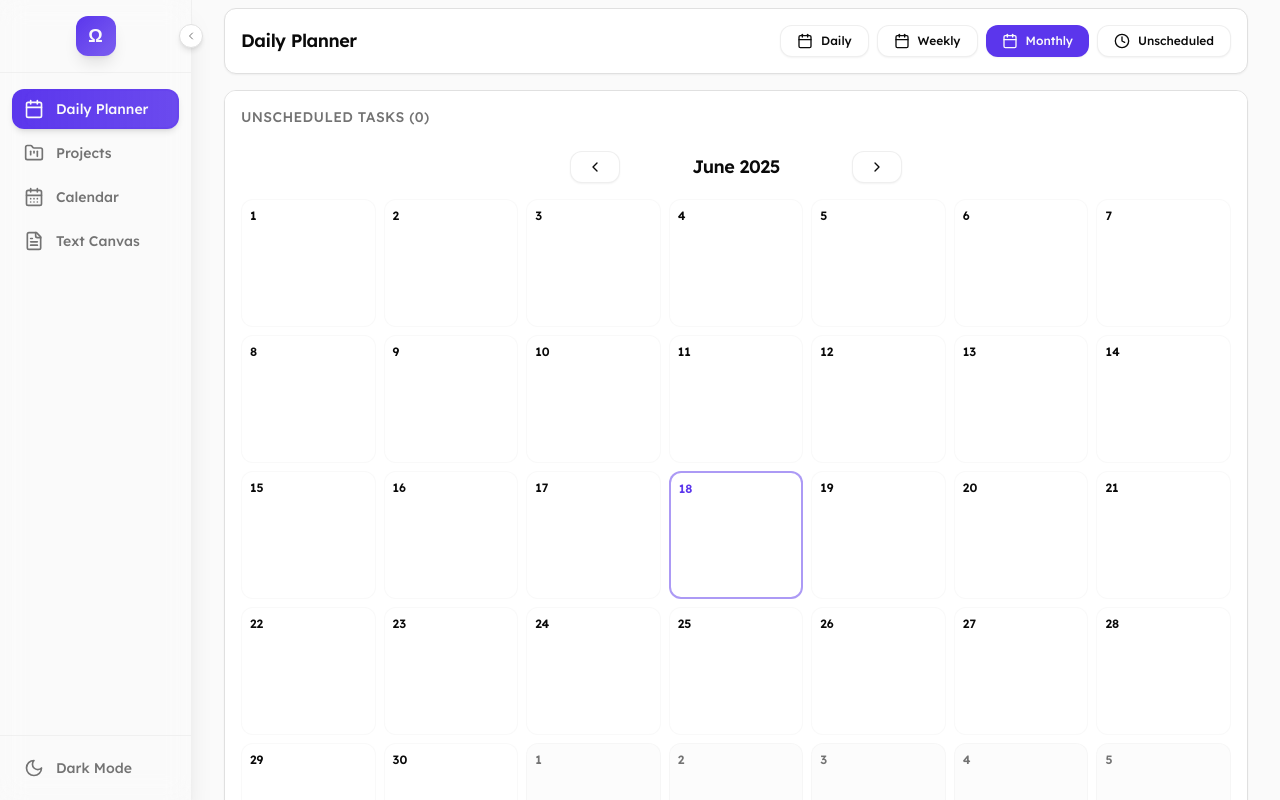
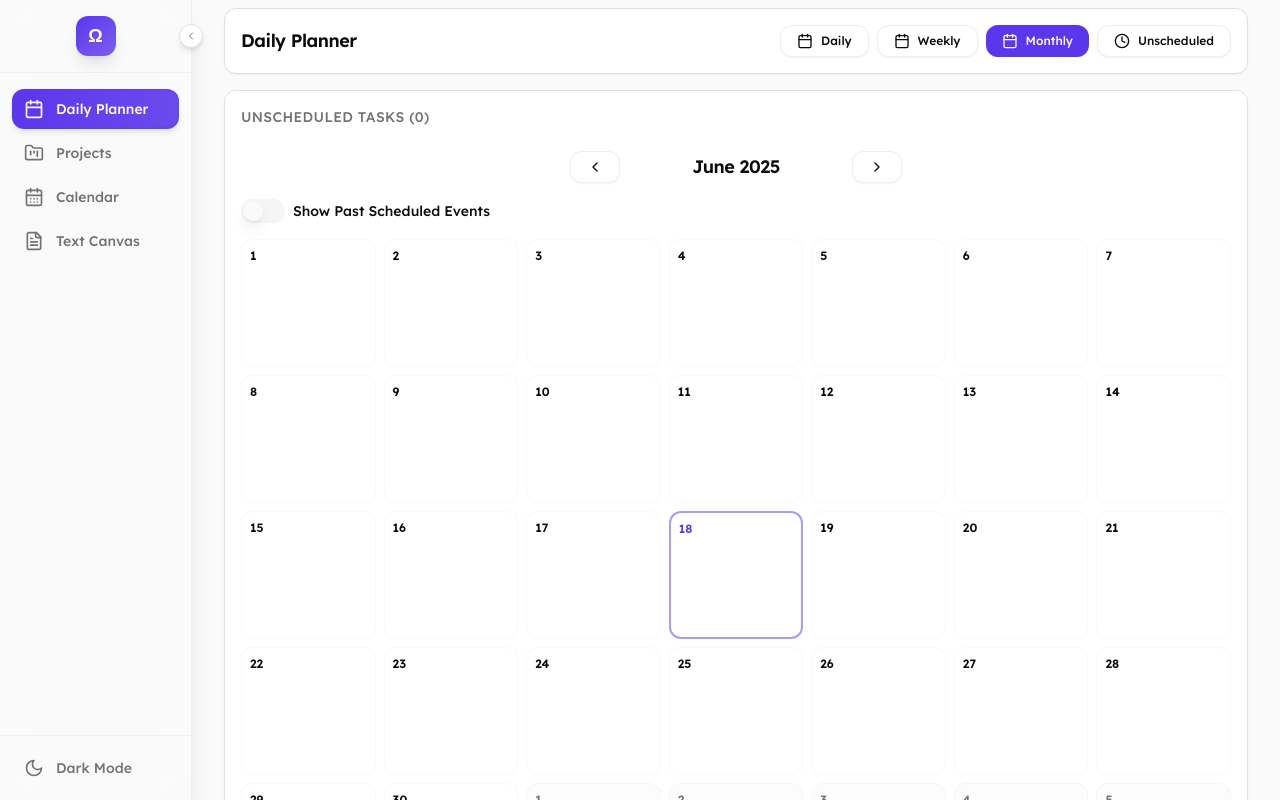
Before and after one commit to obihughes/omega-planner, a Next.js app: page / in a window 1280 px wide. Both pictures are taken after a click on the button "Monthly". Shown: the top 800 px of the page. Built offline with nearby package versions, Linux system fonts and the light colour scheme.

Commit message:
Feat: Implement monthly task pinning feature

```diff
--- a/components/planner/DailyPlanner.tsx
+++ b/components/planner/DailyPlanner.tsx
@@ -751,6 +751,7 @@ export default function DailyPlanner() {
             <TaskAssignmentCalendar
               poolTasks={generalPoolTasks}
               scheduledTasks={tasksByDate}
+              pinnedTasks={pinnedTasks}
               onAssignTask={handleAssignTask}
               onUnassignTask={handleUnassignTask}
               onRescheduleTask={handleRescheduleTask}
--- a/components/planner/EditTaskModal.tsx
+++ b/components/planner/EditTaskModal.tsx
@@ -7,6 +7,8 @@ import { CustomTimePicker } from '@/components/primitives';
 import { Popover, PopoverContent, PopoverTrigger } from "@/components/ui/popover";
 import { Calendar } from "@/components/ui/calendar";
 import { Button } from "@/components/ui/button";
+import { Switch } from "@/components/ui/switch";
+import { Label } from "@/components/ui/label";
 import { cn } from "../../lib/utils";
 import { getDateWithoutTime, dateFromDateKey, getDateKey } from '@/utils/dateUtils';
 
@@ -59,6 +61,7 @@ export const EditTaskModal: React.FC<EditTaskModalProps> = ({
   const [duration, setDuration] = useState(taskToEdit.duration);
   const [color, setColor] = useState(taskToEdit.color || TASK_COLORS[DEFAULT_TASK_COLOR_INDEX]);
   const [notes, setNotes] = useState(taskToEdit.notes || '');
+  const [isMonthlyPinned, setIsMonthlyPinned] = useState(taskToEdit.isMonthlyPinned || false);
   const [selectedDate, setSelectedDate] = useState<Date>(
     taskToEdit.baseDate ? dateFromDateKey(taskToEdit.baseDate) : new Date()
   );
@@ -76,6 +79,7 @@ export const EditTaskModal: React.FC<EditTaskModalProps> = ({
     setDuration(taskToEdit.duration);
     setColor(taskToEdit.color || TASK_COLORS[DEFAULT_TASK_COLOR_INDEX]);
     setNotes(taskToEdit.notes || '');
+    setIsMonthlyPinned(taskToEdit.isMonthlyPinned || false);
     setSelectedDate(
       taskToEdit.baseDate ? dateFromDateKey(taskToEdit.baseDate) : new Date()
     );
@@ -156,6 +160,7 @@ export const EditTaskModal: React.FC<EditTaskModalProps> = ({
       duration,
       color,
       notes,
+      isMonthlyPinned,
       baseDate: getDateKey(selectedDate)
     };
     onSave(finalTask, { isNew: taskToEdit.isNew, isFromPool: taskToEdit.isFromPool });
@@ -285,6 +290,11 @@ export const EditTaskModal: React.FC<EditTaskModalProps> = ({
             </div>
           </div>
 
+          <div className="flex items-center space-x-2">
+            <Switch id="monthly-pin" checked={isMonthlyPinned} onCheckedChange={setIsMonthlyPinned} />
+            <Label htmlFor="monthly-pin">Show on Monthly Calendar</Label>
+          </div>
+
           <div>
             {/* <label htmlFor="taskNotes" className="block text-sm font-medium text-neutral-300 mb-1">Notes</label> */}
             <textarea
--- a/components/planner/TaskAssignmentCalendar.tsx
+++ b/components/planner/TaskAssignmentCalendar.tsx
@@ -1,16 +1,19 @@
 'use client';
 
 import React, { useState, useMemo } from 'react';
-import { Task } from '@/types/planner';
-import { ChevronLeft, ChevronRight, Clock, Calendar as CalendarIcon, Edit3, ArrowLeft } from 'lucide-react';
+import { Task, PinnedTask } from '@/types/planner';
+import { ChevronLeft, ChevronRight, Clock, Calendar as CalendarIcon, Edit3, ArrowLeft, Pin } from 'lucide-react';
 import { Button } from '@/components/ui/button';
 import { cn } from '@/lib/utils';
 import { formatDuration } from '@/utils/formatters';
 import { QuickAddTaskModal } from '@/components/modals/QuickAddTaskModal';
+import { Label } from '@/components/ui/label';
+import { Switch } from '@/components/ui/switch';
 
 interface TaskAssignmentCalendarProps {
   poolTasks: Task[];
   scheduledTasks: Map<string, Task[]>; // tasksByDate
+  pinnedTasks: PinnedTask[];
   onAssignTask: (task: Task, date: Date, startHour?: number) => void;
   onUnassignTask: (task: Task) => void;
   onRescheduleTask: (task: Task, newDate: Date) => void;
@@ -22,6 +25,7 @@ interface TaskAssignmentCalendarProps {
 export function TaskAssignmentCalendar({
   poolTasks,
   scheduledTasks,
+  pinnedTasks,
   onAssignTask,
   onUnassignTask,
   onRescheduleTask,
@@ -34,6 +38,7 @@ export function TaskAssignmentCalendar({
   const [draggedTask, setDraggedTask] = useState<Task | null>(null);
   const [quickAddModalOpen, setQuickAddModalOpen] = useState(false);
   const [selectedDateForAdd, setSelectedDateForAdd] = useState<Date | null>(null);
+  const [showPastEvents, setShowPastEvents] = useState(false);
 
   // Get the first day of the current month and calculate calendar grid
   const firstDayOfMonth = new Date(currentDate.getFullYear(), currentDate.getMonth(), 1);
@@ -49,6 +54,13 @@ export function TaskAssignmentCalendar({
     date.setDate(startDate.getDate() + i);
     daysInCalendar.push(date);
   }
+
+  const getPinnedTasksForDate = (date: Date) => {
+    return pinnedTasks.filter(task => {
+      const taskDate = new Date(task.dueDate);
+      return taskDate.toDateString() === date.toDateString();
+    });
+  };
 
   // Group scheduled tasks by date
   const tasksByDate = useMemo(() => {
@@ -272,13 +284,39 @@ export function TaskAssignmentCalendar({
           </Button>
         </div>
 
+        <div className="flex items-center space-x-2 mb-4">
+          <Switch
+            id="show-past-events"
+            checked={showPastEvents}
+            onCheckedChange={setShowPastEvents}
+          />
+          <Label htmlFor="show-past-events">Show Past Scheduled Events</Label>
+        </div>
+
         {/* Calendar Grid */}
         <div className="grid grid-cols-7 grid-rows-5 gap-2">
           {daysInCalendar.map(day => {
             const dateKey = day.toISOString().split('T')[0];
+            const isPastDay = new Date(day) < new Date() && !isToday(day);
+
             const tasksForDay = getTasksForDate(day);
             const poolTasksForDay = getPoolTasksForDateKey(day);
-            const allTasks = [...tasksForDay, ...poolTasksForDay];
+            const pinnedTasksForDay = getPinnedTasksForDate(day);
+
+            const monthlyPinnedTasks = tasksForDay.filter(t => t.isMonthlyPinned);
+
+            let allTasks = [...pinnedTasksForDay, ...poolTasksForDay, ...monthlyPinnedTasks];
+            if (showPastEvents && isPastDay) {
+              allTasks = [...allTasks, ...tasksForDay.filter(t => !t.isMonthlyPinned)];
+            }
+
+            // Remove duplicates
+            allTasks = allTasks.filter((task, index, self) =>
+              index === self.findIndex((t) => (
+                t.id === task.id
+              ))
+            )
+
             const isCurrentMonthDay = isCurrentMonth(day);
 
             return (
@@ -314,13 +352,14 @@ export function TaskAssignmentCalendar({
                       onDragStart={(e) => handleDragStart(e, task, !task.startHour)}
                       onClick={(e) => { e.stopPropagation(); handleTaskClick(task, !!task.startHour); }}
                       className={cn(
-                        "p-1.5 rounded text-xs leading-tight font-medium truncate cursor-pointer",
+                        "p-1.5 rounded text-xs leading-tight font-medium truncate cursor-pointer flex items-center gap-1.5",
                         "border-l-2",
                         task.color ? task.color : "bg-muted",
                         !task.startHour && "opacity-70"
                       )}
                     >
-                      {task.name}
+                      {'dueDate' in task && <Pin className="w-3 h-3 flex-shrink-0" />}
+                      <span>{task.name}</span>
                     </div>
                   ))}
                   {allTasks.length > 3 && (
--- /dev/null
+++ b/components/ui/switch.tsx
@@ -0,0 +1,29 @@
+"use client"
+
+import * as React from "react"
+import * as SwitchPrimitives from "@radix-ui/react-switch"
+
+import { cn } from "@/lib/utils"
+
+const Switch = React.forwardRef<
+  React.ElementRef<typeof SwitchPrimitives.Root>,
+  React.ComponentPropsWithoutRef<typeof SwitchPrimitives.Root>
+>(({ className, ...props }, ref) => (
+  <SwitchPrimitives.Root
+    className={cn(
+      "peer inline-flex h-6 w-11 shrink-0 cursor-pointer items-center rounded-full border-2 border-transparent transition-colors focus-visible:outline-none focus-visible:ring-2 focus-visible:ring-ring focus-visible:ring-offset-2 focus-visible:ring-offset-background disabled:cursor-not-allowed disabled:opacity-50 data-[state=checked]:bg-primary data-[state=unchecked]:bg-input",
+      className
+    )}
+    {...props}
+    ref={ref}
+  >
+    <SwitchPrimitives.Thumb
+      className={cn(
+        "pointer-events-none block h-5 w-5 rounded-full bg-background shadow-lg ring-0 transition-transform data-[state=checked]:translate-x-5 data-[state=unchecked]:translate-x-0"
+      )}
+    />
+  </SwitchPrimitives.Root>
+))
+Switch.displayName = SwitchPrimitives.Root.displayName
+
+export { Switch }
--- a/package.json
+++ b/package.json
@@ -22,6 +22,7 @@
     "@radix-ui/react-label": "^2.0.2",
     "@radix-ui/react-popover": "^1.1.14",
     "@radix-ui/react-slot": "^1.0.2",
+    "@radix-ui/react-switch": "^1.2.5",
     "@radix-ui/react-tabs": "^1.1.12",
     "class-variance-authority": "^0.7.0",
     "clsx": "^2.1.0",
--- a/types/planner.ts
+++ b/types/planner.ts
@@ -37,6 +37,12 @@ export interface Task {
    * When set, indicates this task is in the pool for a specific date
    */
   poolDate?: string;
+
+  /**
+   * When true, this task will be displayed on the monthly calendar view
+   * regardless of whether it is scheduled or not.
+   */
+  isMonthlyPinned?: boolean;
 }
 
 /**
```
Also changed, not shown: 1 other file (tests, documents, lock files or other folders).
